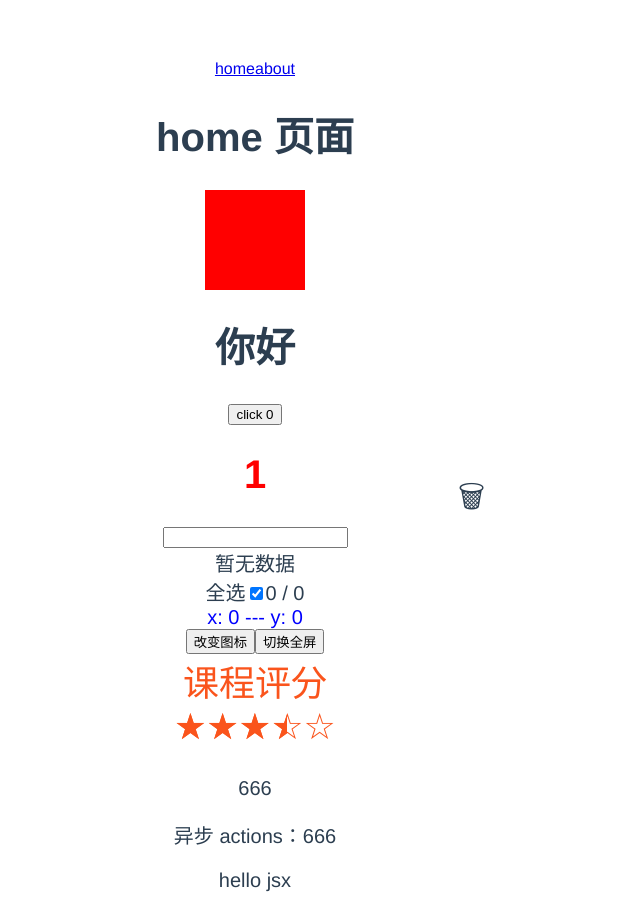
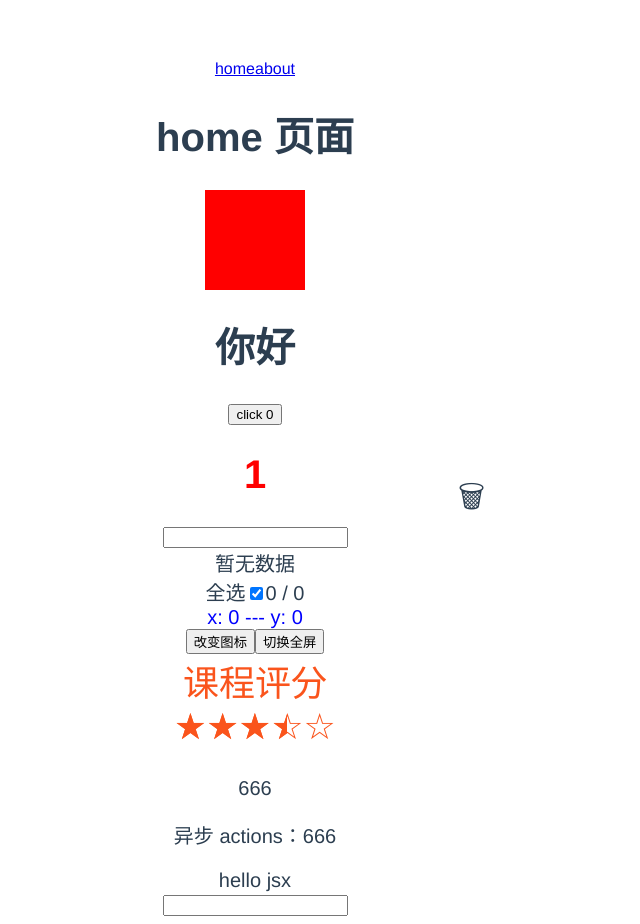
Before and after one commit to pgsz/Vue3-learn, a Vue app in the folder peng-admin/: page / in a window 1280 px wide. Shown: the whole page, without its empty margins (385-1025 px from the left). Before the commit the page ends 900 px from the top, so only its background shows below. Built offline with nearby package versions, Linux system fonts and the light colour scheme.

Commit message:
add sass api jsonp

```diff
--- a/peng-admin/package.json
+++ b/peng-admin/package.json
@@ -8,6 +8,7 @@
   },
   "dependencies": {
     "@vueuse/core": "^6.7.4",
+    "fetch-jsonp": "^1.2.1",
     "vue": "^3.2.21",
     "vue-router": "^4.0.12",
     "vuex": "^4.0.2"
@@ -15,6 +16,7 @@
   "devDependencies": {
     "@vitejs/plugin-vue": "^1.9.3",
     "@vitejs/plugin-vue-jsx": "^1.2.0",
+    "sass": "^1.43.4",
     "vite": "^2.6.4"
   }
 }
--- /dev/null
+++ b/peng-admin/src/components/JsonP.vue
@@ -0,0 +1,53 @@
+<template>
+  <div class="jsonp">
+    <input type="text" v-model="keyWord" @keyup="getData" />
+    <ul>
+      <li v-for="(item, index) in list" :key="index">{{ item }}</li>
+    </ul>
+  </div>
+</template>
+<script>
+export default {
+  data() {
+    return {
+      keyWord: '',
+      list: [],
+      timeId: null,
+    }
+  },
+  methods: {
+    getData() {
+      if (this.keyWord === '') {
+        this.list = []
+        return
+      }
+
+      // 防抖
+      if (this.timeId) clearTimeout(this.timeId)
+
+      this.timeId = setTimeout(() => {
+        let api = `https://sp0.baidu.com/5a1Fazu8AA54nxGko9WTAnF6hhy/su?wd=${this.keyWord}`
+        this.$fetchJsonp(api, {
+          jsonpCallback: 'cb',
+        })
+          .then(response => {
+            return response.json()
+          })
+          .then(data => {
+            // console.log('parsed data', data.s)
+            this.list = data.s
+          })
+          .catch(ex => {
+            console.log('parsing failed', ex)
+          })
+      }, 200)
+    },
+  },
+}
+</script>
+<style lang="scss" scoped>
+ul {
+  width: 500px;
+  margin: 0 auto;
+}
+</style>
--- a/peng-admin/src/main.js
+++ b/peng-admin/src/main.js
@@ -4,9 +4,14 @@ import App from './App.vue'
 import router from './router/index'
 import store from './store/index'
 
+import fetchJsonp from 'fetch-jsonp'
 
-window.onerror = function(e){
-  console.log(['https://stackoverflow.com/search?q=[js]+'+e])
-}
+// window.onerror = function(e){
+//   console.log(['https://stackoverflow.com/search?q=[js]+'+e])
+// }
 
-createApp(App).use(router).use(store).mount('#app')
+const app = createApp(App).use(router).use(store)
+
+app.config.globalProperties.$fetchJsonp = fetchJsonp
+
+app.mount('#app')
--- a/peng-admin/src/pages/home.vue
+++ b/peng-admin/src/pages/home.vue
@@ -11,6 +11,7 @@
     <Rate v-model="score">课程评分</Rate>
     <Count></Count>
     <Heading :level="1">hello jsx</Heading>
+    <JsonP></JsonP>
   </div>
 </template>
 <script setup>
@@ -19,6 +20,7 @@ import Todolist from '../components/Todolist.vue'
 import Rate from '../components/Rate.vue'
 import Count from '../components/Count.vue'
 import Heading from '../components/Heading'
+import JsonP from '../components/JsonP.vue'
 
 import { ref } from 'vue'
 
```
Also changed, not shown: 2 other files (tests, documents, lock files or other folders).
